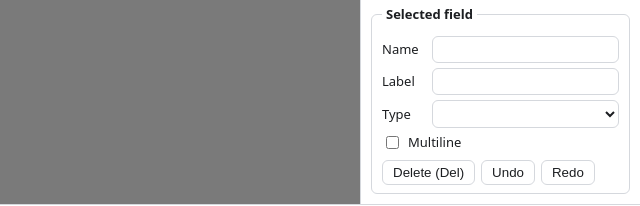
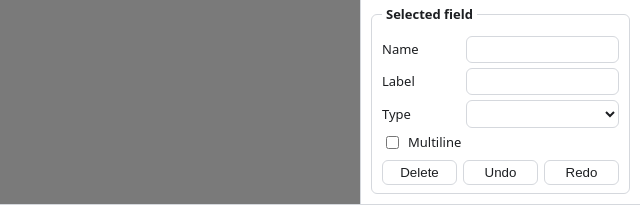
Before and after one commit to PeterHeliko/pdf-form-automator, a website built with Vite: page web/index.html in a window 1280 px wide. Shown: the part 568-774 px from the top of the page, 640-1280 px from the left. Built offline with nearby package versions, Linux system fonts and the light colour scheme.

Commit message:
Fix German editor panel layout
Widen the editor label column so 'Beschriftung' no longer hides behind
its input, drop the shortcut suffix from the delete button (tooltip
instead), and let the Delete/Undo/Redo row shrink and wrap so
'Wiederholen' stays inside the sidebar.

```diff
--- a/web/index.html
+++ b/web/index.html
@@ -79,7 +79,7 @@
         </label>
         <label class="check"><input id="f-multiline" type="checkbox" /> <span id="t-f-multiline">Multiline</span></label>
         <div class="btnrow">
-          <button id="btn-delete">Delete (Del)</button>
+          <button id="btn-delete" title="Del">Delete</button>
           <button id="btn-undo" title="Ctrl+Z">Undo</button>
           <button id="btn-redo" title="Ctrl+Y">Redo</button>
         </div>
--- a/web/src/styles.css
+++ b/web/src/styles.css
@@ -243,9 +243,11 @@ select, input[type="text"] {
 #editor { border: 1px solid var(--border); border-radius: 6px; padding: 8px 10px; margin: 0; min-width: 0; }
 #editor input[type="text"], #editor select { width: 100%; min-width: 0; }
 #editor legend { padding: 0 4px; font-weight: 600; }
-#editor label { display: grid; grid-template-columns: 44px 1fr; align-items: center; gap: 6px; margin: 5px 0; }
+/* label column must fit the longest translation ("Beschriftung") */
+#editor label { display: grid; grid-template-columns: 78px 1fr; align-items: center; gap: 6px; margin: 5px 0; }
 #editor label.check { display: flex; }
-#editor .btnrow { display: flex; gap: 6px; margin-top: 8px; }
+#editor .btnrow { display: flex; flex-wrap: wrap; gap: 6px; margin-top: 8px; }
+#editor .btnrow button { flex: 1; padding: 4px 6px; white-space: nowrap; min-width: 0; }
 
 /* -------------------------------------------------------------- status */
 
--- a/web/src/ui/app.ts
+++ b/web/src/ui/app.ts
@@ -122,6 +122,7 @@ export class App {
     set("t-f-type", t("fType"));
     set("t-f-multiline", t("fMultiline"));
     set("btn-delete", t("delete"));
+    title("btn-delete", t("deleteTitle"));
     set("btn-undo", t("undo"));
     set("btn-redo", t("redo"));
     set("drop-hint", t("dropHint"));
--- a/web/src/ui/i18n.ts
+++ b/web/src/ui/i18n.ts
@@ -31,7 +31,8 @@ const STRINGS = {
     fLabel: "Label",
     fType: "Type",
     fMultiline: "Multiline",
-    delete: "Delete (Del)",
+    delete: "Delete",
+    deleteTitle: "Del",
     undo: "Undo",
     redo: "Redo",
     unnamed: "(unnamed)",
@@ -96,7 +97,8 @@ const STRINGS = {
     fLabel: "Beschriftung",
     fType: "Typ",
     fMultiline: "Mehrzeilig",
-    delete: "Löschen (Entf)",
+    delete: "Löschen",
+    deleteTitle: "Entf",
     undo: "Rückgängig",
     redo: "Wiederholen",
     unnamed: "(unbenannt)",
```
